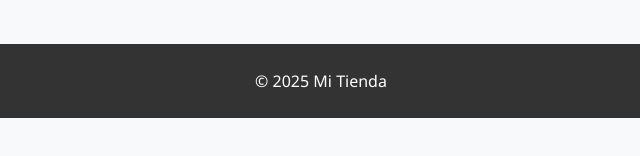
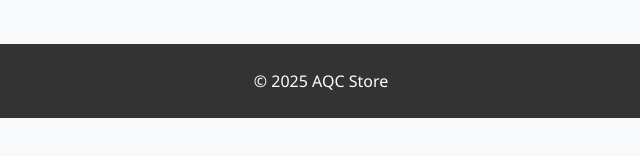
Before and after one commit to AquiseRaul/AQC-Store, a plain HTML site: page producto.html in a window 1280 px wide. Shown: the part 310-466 px from the top of the page, 319-959 px from the left. Drawn offline with Linux system fonts and the light colour scheme.

Commit message:
Change footer text to '© 2025 AQC Store'
Updated footer text to reflect new store name.

```diff
--- a/producto.html
+++ b/producto.html
@@ -20,7 +20,7 @@
   </main>
 
   <footer>
-    <p>© 2025 Mi Tienda</p>
+    <p>© 2025 AQC Store</p>
   </footer>
 
   <script src="js/main.js"></script>
```
